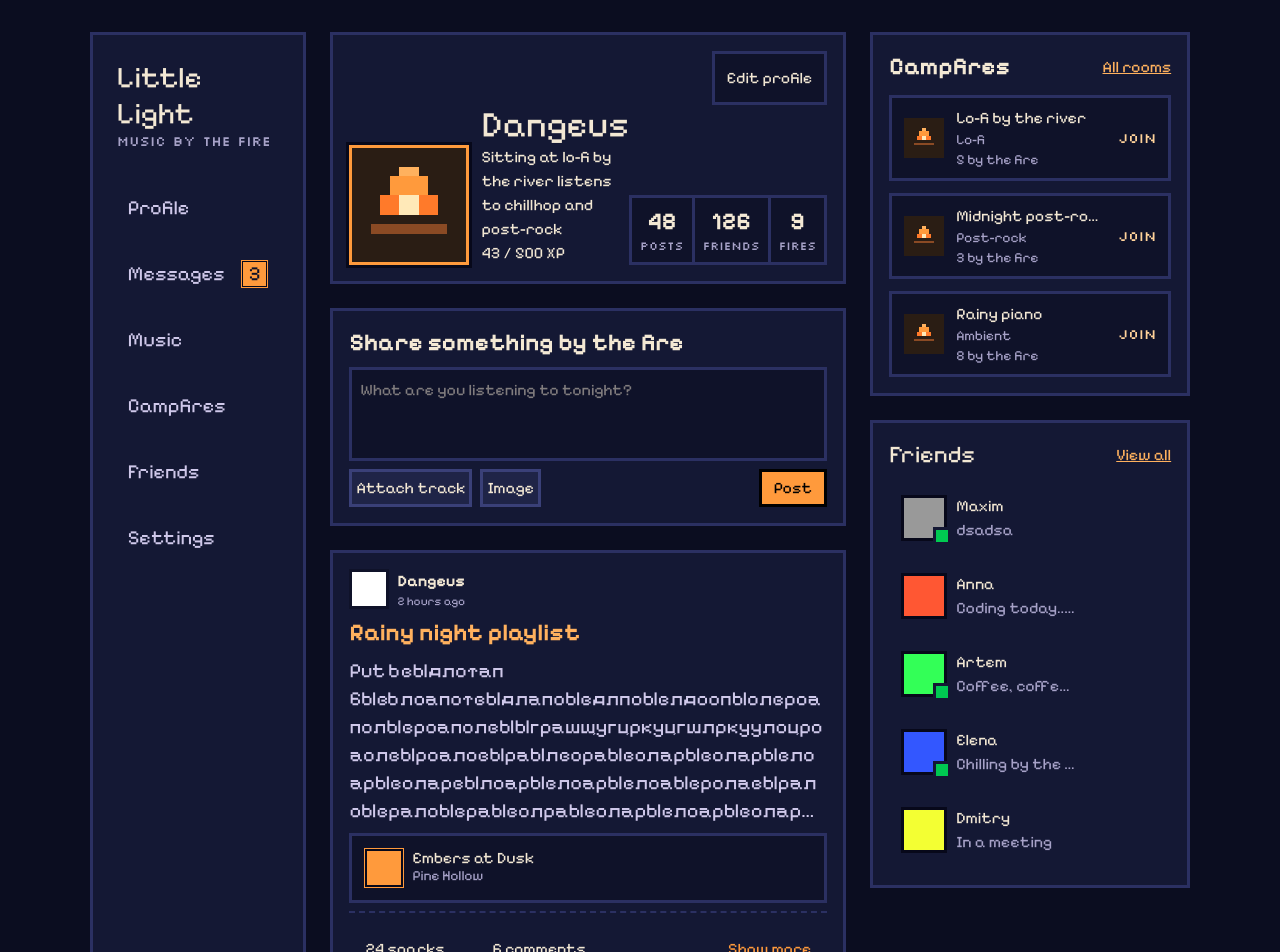
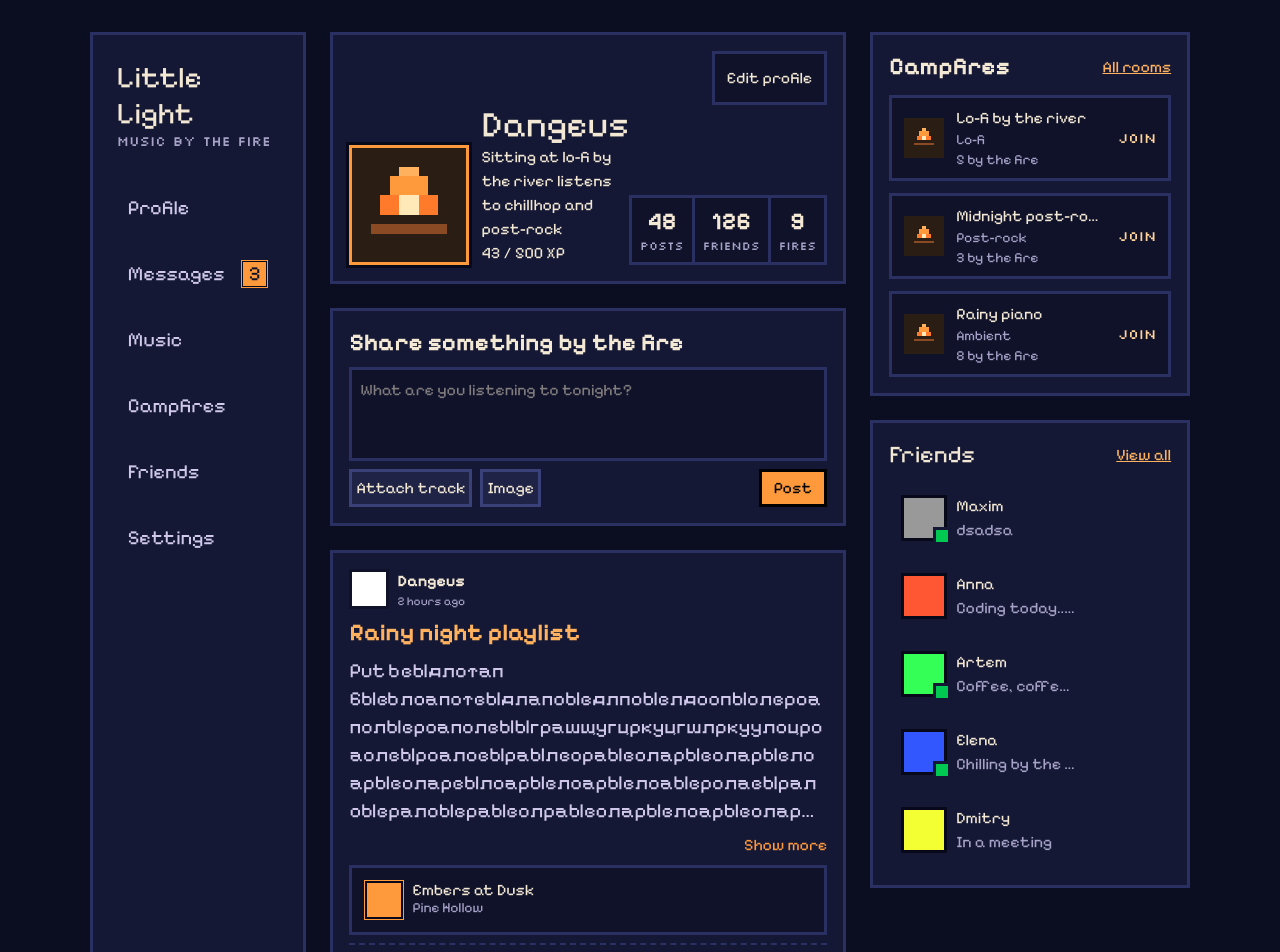
Before and after one commit to dangeus/little-light, a Next.js app in the folder client/: page /profile in a window 1280 px wide. Shown: the top 952 px of the page. Built offline with nearby package versions, Linux system fonts and the light colour scheme.

Commit message:
Update toggle button in PostCard

```diff
--- a/client/src/components/PostCard.tsx
+++ b/client/src/components/PostCard.tsx
@@ -48,6 +48,10 @@ export default function PostCard({post}: PostCardProps) {
             <p className="text-accent-light text-2xl font-bold">{post.title}</p>
             <p ref={textRef}
                className={`wrap-anywhere text-soft text-xl ${isOpen ? "" : "line-clamp-6"}`}>{post.text}</p>
+            {isClamped &&
+                <div className="flex justify-end">
+                    <button className="text-accent w-fit" onClick={handleReadMore}>{isOpen ? "Hide" : "Show more"}</button>
+                </div>}
             {post.track && <div className="border-3 border-line bg-panel-dark p-3 flex gap-2 items-center">
                 <div className="size-10 bg-accent outline-2 outline-outline -outline-offset-3 border-black"/>
                 <div>
@@ -61,7 +65,6 @@ export default function PostCard({post}: PostCardProps) {
                     <SparkButton initialSparks={post.sparks}/>
                     <p>{post.comments} comments</p>
                 </div>
-                {isClamped && <button className="text-accent" onClick={handleReadMore}>{isOpen ? "Hide" : "Show more"}</button>}
             </div>
         </div>
     )
```
